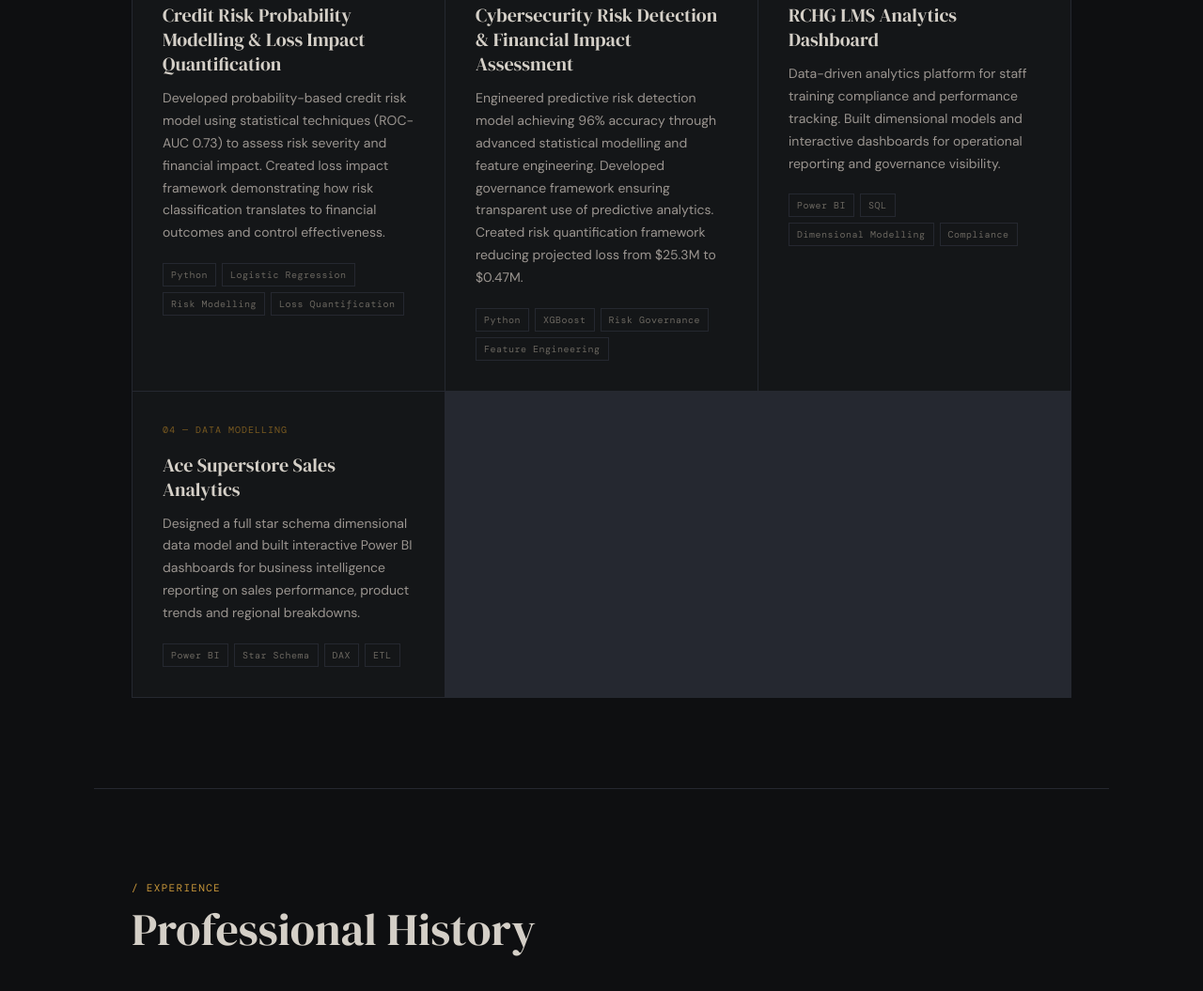
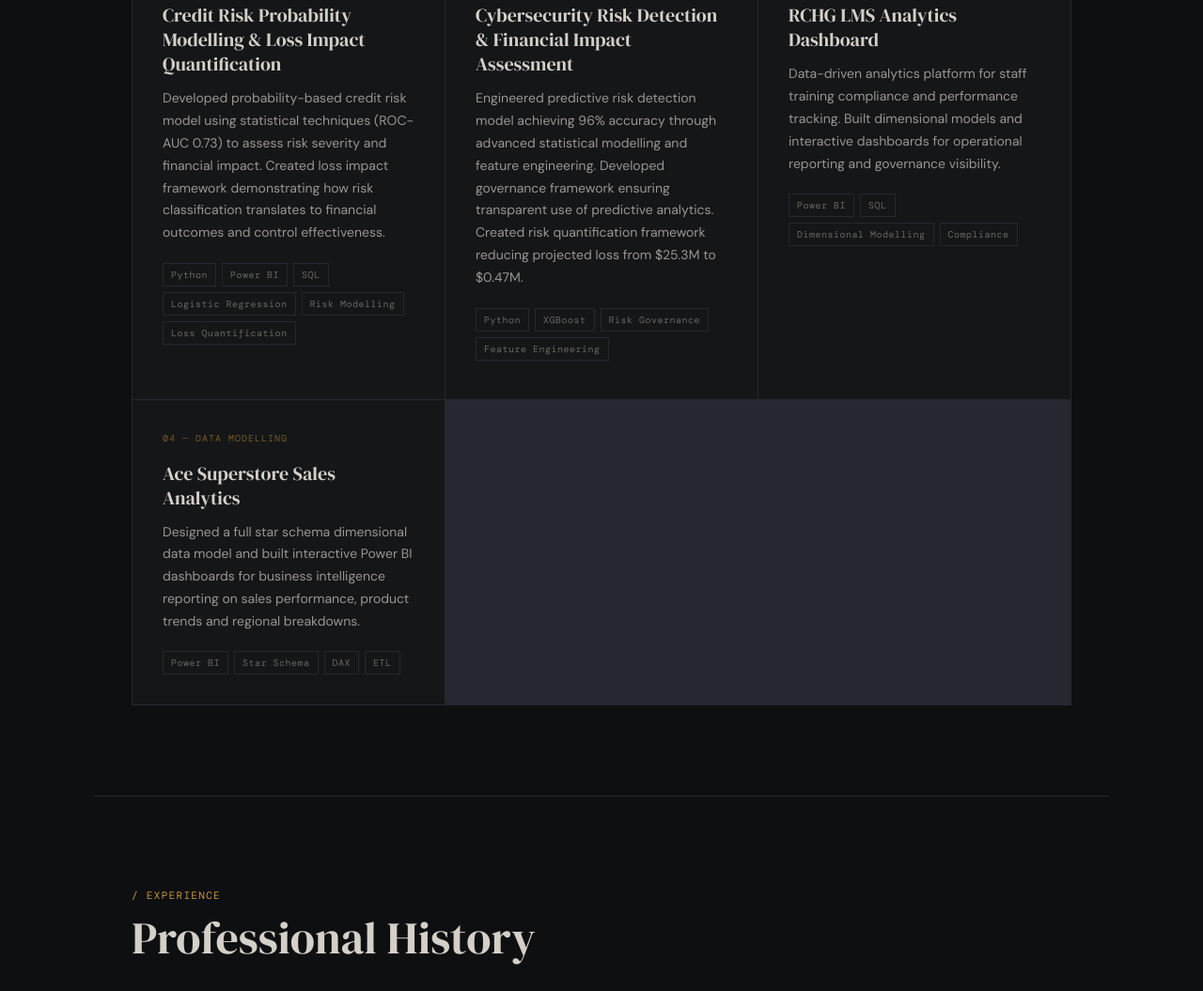
Before and after one commit to sehgal71/portfolio, a plain HTML site: page index.html in a window 1280 px wide. Shown: the part 1920-2975 px from the top of the page at 94% size. Drawn offline with nearby package versions, Linux system fonts and the light colour scheme.

Commit message:
Update index.html

```diff
--- a/index.html
+++ b/index.html
@@ -437,8 +437,8 @@
         <h3>Credit Risk Probability Modelling & Loss Impact Quantification</h3>
         <p>Developed probability-based credit risk model using statistical techniques (ROC-AUC 0.73) to assess risk severity and financial impact. Created loss impact framework demonstrating how risk classification translates to financial outcomes and control effectiveness.</p>
         <div class="proj-tags">
-          <span class="tag">Python</span><span class="tag">Logistic Regression</span><span class="tag">Risk Modelling</span><span class="tag">Loss Quantification</span>
-        </div>
+          <span class="tag">Python</span><span class="tag">Power BI</span><span class="tag">SQL</span><span class="tag">Logistic Regression</span><span class="tag">Risk Modelling</span><span class="tag">Loss Quantification</span>
+        </div><br>
         <a class="proj-link" href="https://github.com/sehgal71/AI-Credit-Risk-Portfolio-Analysis" target="_blank">VIEW →</a>
       </div>
 
```
